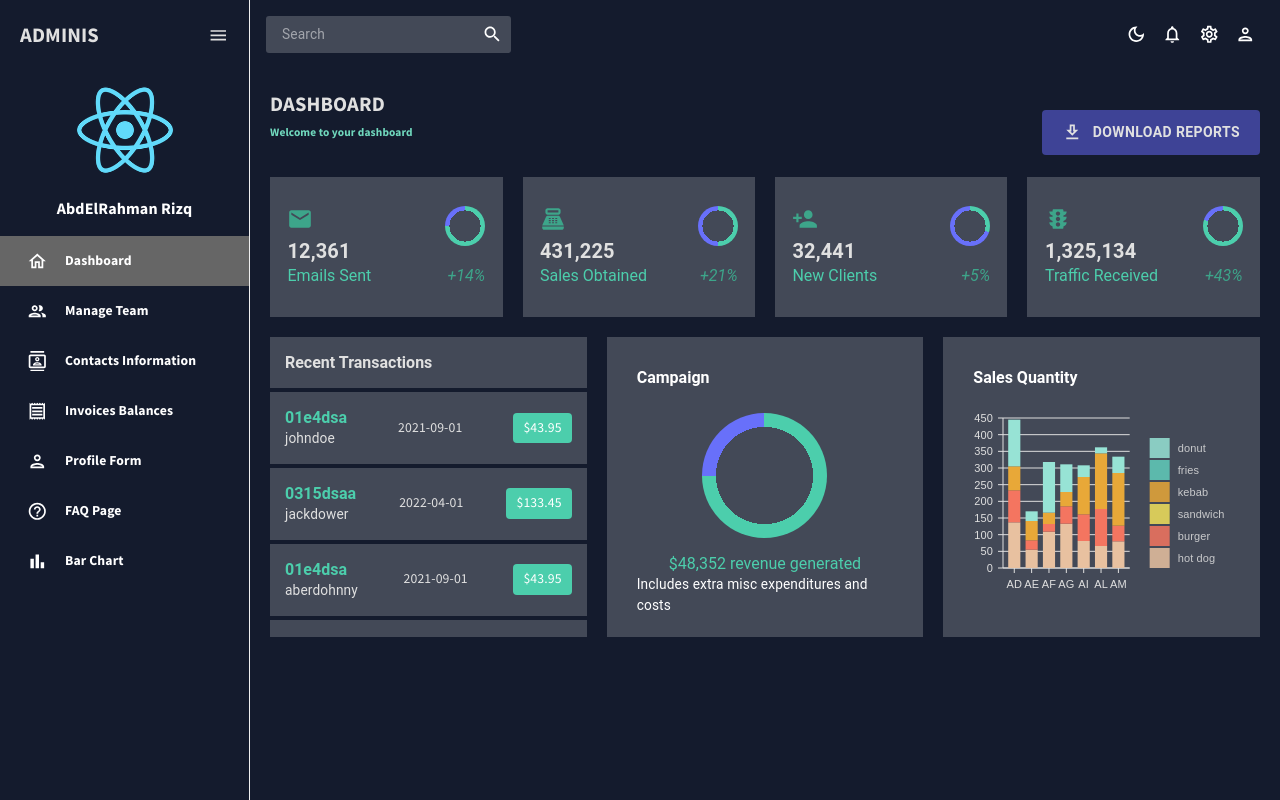
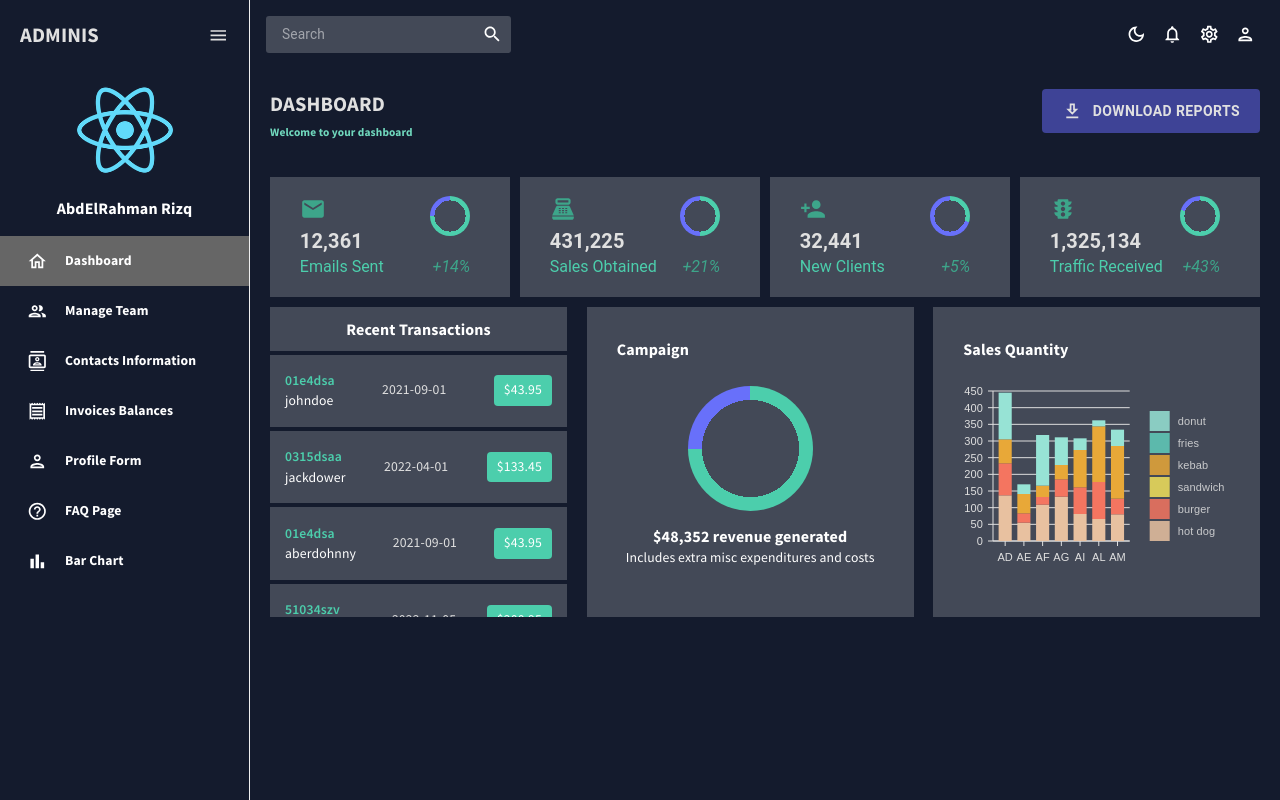
Before and after one commit to AbdElRahman-Rizq/Admin-Dashboard, a React (Create React App) app: page / in a window 1280 px wide. Built offline with nearby package versions, Linux system fonts and the light colour scheme.

Commit message:
Added Campaign & Sales quantity to Dashboard section

```diff
--- a/src/App.js
+++ b/src/App.js
@@ -5,8 +5,7 @@ import { createContext } from "react";
 import SideBar from "./scenes/global/SideBar";
 import { ProSidebarProvider } from 'react-pro-sidebar';
 import{Route, Routes}from "react-router-dom";
-// import Dashboard from "./scenes/dashboard/index";
-import Dashboard from "./scenes/dashboard/test";
+import Dashboard from "./scenes/dashboard/index";
 import Team from "./scenes/team/index.jsx";
 import Contacts from "./scenes/contacts/index.jsx";
 import Form from "./scenes/form/index";
--- a/src/scenes/dashboard/index.jsx
+++ b/src/scenes/dashboard/index.jsx
@@ -7,21 +7,18 @@ import DownloadOutlinedIcon from "@mui/icons-material/DownloadOutlined";
 import PointOfSaleIcon from "@mui/icons-material/PointOfSale";
 import PersonAddIcon from "@mui/icons-material/PersonAdd";
 import TrafficIcon from "@mui/icons-material/Traffic";
+import BarChart from "../../components/Bar-chart";
+import ProgressCircle from "../../components/ProgressCircle";
 import { mockTransactions } from "../../data/mockData";
 
+const Dashboard = () => {
+  const theme = useTheme(),
+    colors = tokens(theme.palette.mode);
 
-const Dashboard=()=>{
-const theme=useTheme(),
-colors=tokens(theme.palette.mode)
-
-  return(
-   <Box
-   m="20px">
+  return (
+    <Box m="20px">
       {/* Row 1  Header*/}
-    <Box
-    display={"flex"}
-    justifyContent="space-between"
-    >
+      <Box display={"flex"} justifyContent="space-between">
         <Header title={"DASHBOARD"} subtitle={"Welcome to your dashboard"} />
         <Box>
           <Button
@@ -31,25 +28,20 @@ colors=tokens(theme.palette.mode)
               fontSize: "14px",
               fontWeight: "bold",
               padding: "10px 20px",
-            }}
-          >
+            }}>
             <DownloadOutlinedIcon sx={{ mr: "10px" }} />
             Download Reports
           </Button>
-
         </Box>
       </Box>
       {/* Row 2 */}
-    <Box
-    display={"flex"}
-    >
+      <Box display={"flex"}>
         <Box
           p="2%"
           sx={{
-            backgroundColor:colors.primary[400],
-            width:"25%"
-    }}
-    >
+            backgroundColor: colors.primary[400],
+            width: "25%",
+          }}>
           <StatBox
             title="12,361"
             subtitle="Emails Sent"
@@ -65,11 +57,10 @@ colors=tokens(theme.palette.mode)
         <Box
           m="0 1%"
           sx={{
-            padding:"2%",
-            backgroundColor:colors.primary[400],
-            width:"25%"
-    }}
-    >
+            padding: "2%",
+            backgroundColor: colors.primary[400],
+            width: "25%",
+          }}>
           <StatBox
             title="431,225"
             subtitle="Sales Obtained"
@@ -85,11 +76,10 @@ colors=tokens(theme.palette.mode)
         <Box
           mr="1%"
           sx={{
-            padding:"2%",
-            backgroundColor:colors.primary[400],
-            width:"25%"
-    }}
-    >
+            padding: "2%",
+            backgroundColor: colors.primary[400],
+            width: "25%",
+          }}>
           <StatBox
             title="32,441"
             subtitle="New Clients"
@@ -104,11 +94,10 @@ mr="1%"
         </Box>
         <Box
           sx={{
-            padding:"2%",
-            backgroundColor:colors.primary[400],
-            width:"25%"
-    }}
-    >
+            padding: "2%",
+            backgroundColor: colors.primary[400],
+            width: "25%",
+          }}>
           <StatBox
             title="1,325,134"
             subtitle="Traffic Received"
@@ -123,26 +112,21 @@ mr="1%"
         </Box>
       </Box>
       {/* Row 3 */}
+      <Box display={"flex"} justifyContent="space-between" mt="1%">
         {/* Recent Transaction */}
         <Box
-          width="25%"
-          maxHeight={"340px"}
+          width="30%"
+          maxHeight={"310px"}
           backgroundColor={colors.primary[400]}
-           textAlign={"center"}
-          overflow="auto"
-          mt="1%"
->
+          overflow="auto">
           <Box
             display="flex"
             alignContent="center"
             justifyContent="space-between"
             borderBottom={`4px solid ${colors.primary[500]}`}
             colors={colors.grey[100]}
-            p="10px 15px"
-          >
-            <h3 color={colors.grey[100]}
-            style={{margin:"auto"}}
-            >
+            p="10px 15px">
+            <h3 color={colors.grey[100]} style={{ margin: "auto" }}>
               Recent Transactions
             </h3>
           </Box>
@@ -153,26 +137,23 @@ mr="1%"
               justifyContent="space-between"
               alignItems="center"
               borderBottom={`4px solid ${colors.primary[500]}`}
-              p="15px"
-            >
+              p="15px">
               <Box>
                 <h4
                   style={{
-                  margin:"0",
-                  paddingTop:"2%",
-                 color:`${colors.greenAccent[500]}`,
-                 fontWeight:"600"
-                }}
-                >
-
+                    margin: "0",
+                    paddingTop: "2%",
+                    color: `${colors.greenAccent[500]}`,
+                    fontWeight: "600",
+                  }}>
                   {transaction.txId}
                 </h4>
 
-                <p color={colors.grey[100]}
+                <p
+                  color={colors.grey[100]}
                   style={{
-                  margin:"0"
-                }}
-                >
+                    margin: "0",
+                  }}>
                   {transaction.user}
                 </p>
               </Box>
@@ -180,17 +161,60 @@ mr="1%"
               <Box
                 backgroundColor={colors.greenAccent[500]}
                 p="5px 10px"
-                borderRadius="4px"
-              >
+                borderRadius="4px">
                 ${transaction.cost}
               </Box>
             </Box>
           ))}
+        </Box>
+        {/* Campaign */}
+        <Box width={"33%"} backgroundColor={colors.primary[400]} p="30px">
+          <h3
+            style={{
+              margin: "0",
+            }}>
+            Campaign
+          </h3>
+          <Box
+            display="flex"
+            flexDirection="column"
+            alignItems="center"
+            mt="25px">
+            <ProgressCircle size="125" />
+            <h3
+              color={colors.greenAccent[500]}
+              style={{
+                margin: "5% 0 0 0",
+              }}>
+              $48,352 revenue generated
+            </h3>
+            <p
+              style={{
+                margin: "0",
+              }}>
+              Includes extra misc expenditures and costs
+            </p>
+          </Box>
+        </Box>
+        {/* Bar chart */}
+        <Box
+        width={"33%"}
+          backgroundColor={colors.primary[400]}
+        >
+          <h3
 
+            style={{ padding: "30px 30px 0 30px" ,
+          margin:"0"
+          }}
+          >
+            Sales Quantity
+          </h3>
+          <Box height="250px" mt="-20px">
+            <BarChart isDashboard={true} />
           </Box>
-
         </Box>
-
-      )
-}
+      </Box>
+    </Box>
+  );
+};
 export default Dashboard;
--- a/src/scenes/dashboard/test.js
+++ /dev/null
@@ -1,228 +0,0 @@
-import { Box, Button, Typography, useTheme } from "@mui/material";
-import { tokens } from "../../theme";
-import { mockTransactions } from "../../data/mockData";
-import DownloadOutlinedIcon from "@mui/icons-material/DownloadOutlined";
-import EmailIcon from "@mui/icons-material/Email";
-import PointOfSaleIcon from "@mui/icons-material/PointOfSale";
-import PersonAddIcon from "@mui/icons-material/PersonAdd";
-import TrafficIcon from "@mui/icons-material/Traffic";
-import Header from "../../components/Header";
-// import LineChart from "../../components/LineChart";
-// import GeographyChart from "../../components/GeographyChart";
-import BarChart from "../../components/Bar-chart";
-import StatBox from "../../components/StatBox";
-import ProgressCircle from "../../components/ProgressCircle";
-
-const Dashboard = () => {
-  const theme = useTheme();
-  const colors = tokens(theme.palette.mode);
-
-  return (
-    <Box m="20px">
-      {/* HEADER */}
-      <Box display="flex" justifyContent="space-between" alignItems="center">
-        <Header title="DASHBOARD" subtitle="Welcome to your dashboard" />
-
-        <Box>
-          <Button
-            sx={{
-              backgroundColor: colors.blueAccent[700],
-              color: colors.grey[100],
-              fontSize: "14px",
-              fontWeight: "bold",
-              padding: "10px 20px",
-            }}
-          >
-            <DownloadOutlinedIcon sx={{ mr: "10px" }} />
-            Download Reports
-          </Button>
-        </Box>
-      </Box>
-
-      {/* GRID & CHARTS */}
-      <Box
-        display="grid"
-        gridTemplateColumns="repeat(12, 1fr)"
-        gridAutoRows="140px"
-        gap="20px"
-      >
-        {/* ROW 1 */}
-        <Box
-          gridColumn="span 3"
-          backgroundColor={colors.primary[400]}
-          display="flex"
-          alignItems="center"
-          justifyContent="center"
-        >
-          <StatBox
-            title="12,361"
-            subtitle="Emails Sent"
-            progress="0.75"
-            increase="+14%"
-            icon={
-              <EmailIcon
-                sx={{ color: colors.greenAccent[600], fontSize: "26px" }}
-              />
-            }
-          />
-        </Box>
-        <Box
-          gridColumn="span 3"
-          backgroundColor={colors.primary[400]}
-          display="flex"
-          alignItems="center"
-          justifyContent="center"
-        >
-          <StatBox
-            title="431,225"
-            subtitle="Sales Obtained"
-            progress="0.50"
-            increase="+21%"
-            icon={
-              <PointOfSaleIcon
-                sx={{ color: colors.greenAccent[600], fontSize: "26px" }}
-              />
-            }
-          />
-        </Box>
-        <Box
-          gridColumn="span 3"
-          backgroundColor={colors.primary[400]}
-          display="flex"
-          alignItems="center"
-          justifyContent="center"
-        >
-          <StatBox
-            title="32,441"
-            subtitle="New Clients"
-            progress="0.30"
-            increase="+5%"
-            icon={
-              <PersonAddIcon
-                sx={{ color: colors.greenAccent[600], fontSize: "26px" }}
-              />
-            }
-          />
-        </Box>
-        <Box
-          gridColumn="span 3"
-          backgroundColor={colors.primary[400]}
-          display="flex"
-          alignItems="center"
-          justifyContent="center"
-        >
-          <StatBox
-            title="1,325,134"
-            subtitle="Traffic Received"
-            progress="0.80"
-            increase="+43%"
-            icon={
-              <TrafficIcon
-                sx={{ color: colors.greenAccent[600], fontSize: "26px" }}
-              />
-            }
-          />
-        </Box>
-
-        {/* ROW 2 */}
-
-        <Box
-          gridColumn="span 4"
-          gridRow="span 2"
-           backgroundColor={colors.primary[400]}
-          overflow="auto"
-        >
-          <Box
-            display="flex"
-            justifyContent="space-between"
-            alignItems="center"
-            borderBottom={`4px solid ${colors.primary[500]}`}
-            colors={colors.grey[100]}
-            p="15px"
-          >
-            <Typography color={colors.grey[100]} variant="h5" fontWeight="600">
-              Recent Transactions
-            </Typography>
-          </Box>
-          {mockTransactions.map((transaction, i) => (
-            <Box
-              key={`${i}`}
-              display="flex"
-              justifyContent="space-between"
-              alignItems="center"
-              borderBottom={`4px solid ${colors.primary[500]}`}
-              p="15px"
-            >
-              <Box>
-                <Typography
-                  color={colors.greenAccent[500]}
-                  variant="h5"
-                  fontWeight="600"
-                >
-                  {transaction.txId}
-                </Typography>
-                <Typography color={colors.grey[100]}>
-                  {transaction.user}
-                </Typography>
-              </Box>
-              <Box color={colors.grey[100]}>{transaction.date}</Box>
-              <Box
-                backgroundColor={colors.greenAccent[500]}
-                p="5px 10px"
-                borderRadius="4px"
-              >
-                ${transaction.cost}
-              </Box>
-            </Box>
-          ))}
-        </Box>
-
-        {/* ROW 3 */}
-        <Box
-          gridColumn="span 4"
-          gridRow="span 2"
-          backgroundColor={colors.primary[400]}
-          p="30px"
-        >
-          <Typography variant="h5" fontWeight="600">
-            Campaign
-          </Typography>
-          <Box
-            display="flex"
-            flexDirection="column"
-            alignItems="center"
-            mt="25px"
-          >
-            <ProgressCircle size="125" />
-            <Typography
-              variant="h5"
-              color={colors.greenAccent[500]}
-              sx={{ mt: "15px" }}
-            >
-              $48,352 revenue generated
-            </Typography>
-            <Typography>Includes extra misc expenditures and costs</Typography>
-          </Box>
-        </Box>
-        <Box
-          gridColumn="span 4"
-          gridRow="span 2"
-          backgroundColor={colors.primary[400]}
-        >
-          <Typography
-            variant="h5"
-            fontWeight="600"
-            sx={{ padding: "30px 30px 0 30px" }}
-          >
-            Sales Quantity
-          </Typography>
-          <Box height="250px" mt="-20px">
-            <BarChart isDashboard={true} />
-          </Box>
-        </Box>
-      </Box>
-    </Box>
-  );
-};
-
-export default Dashboard;
```
Lines whose indentation alone changed are shown as unchanged.
